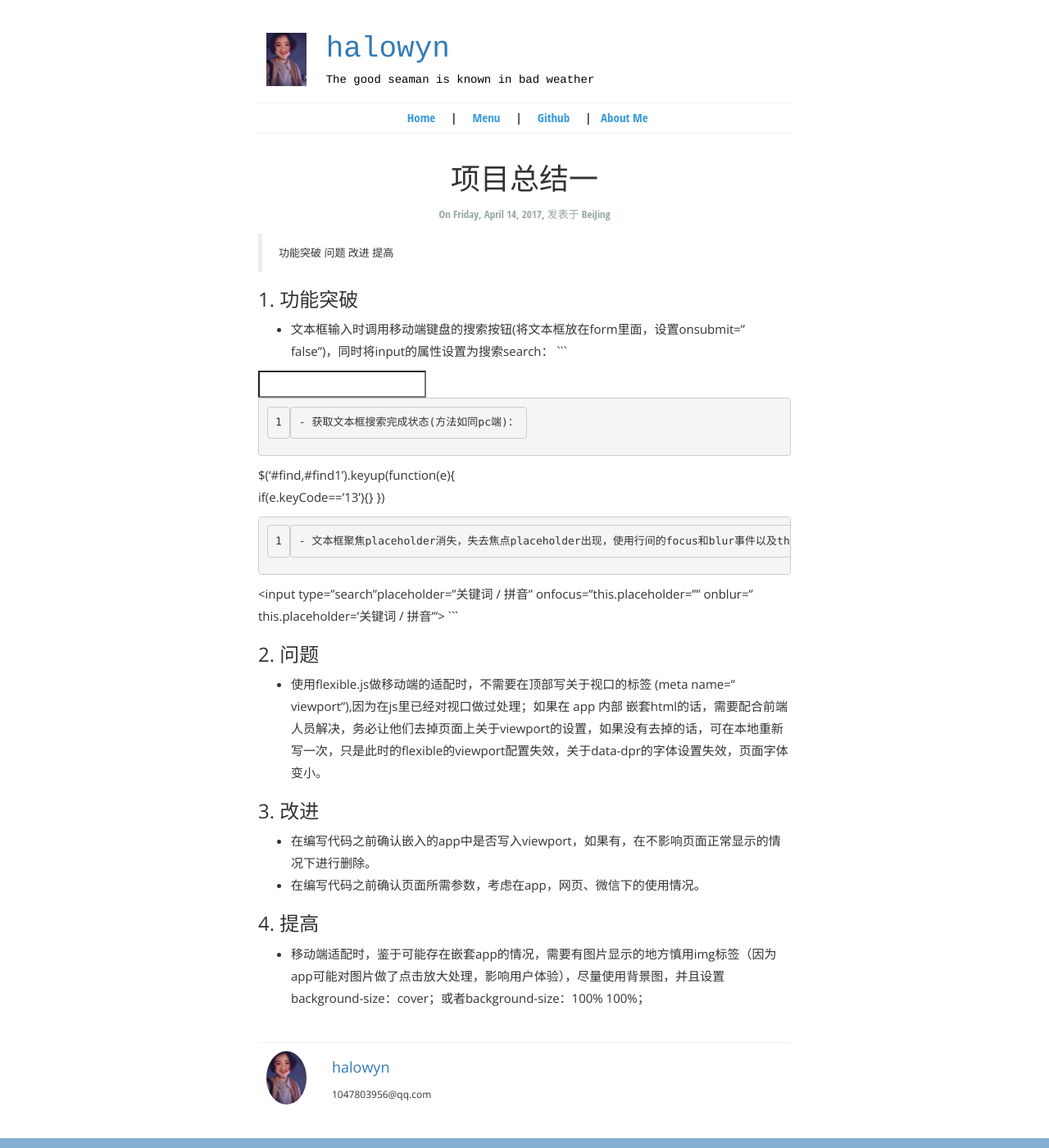
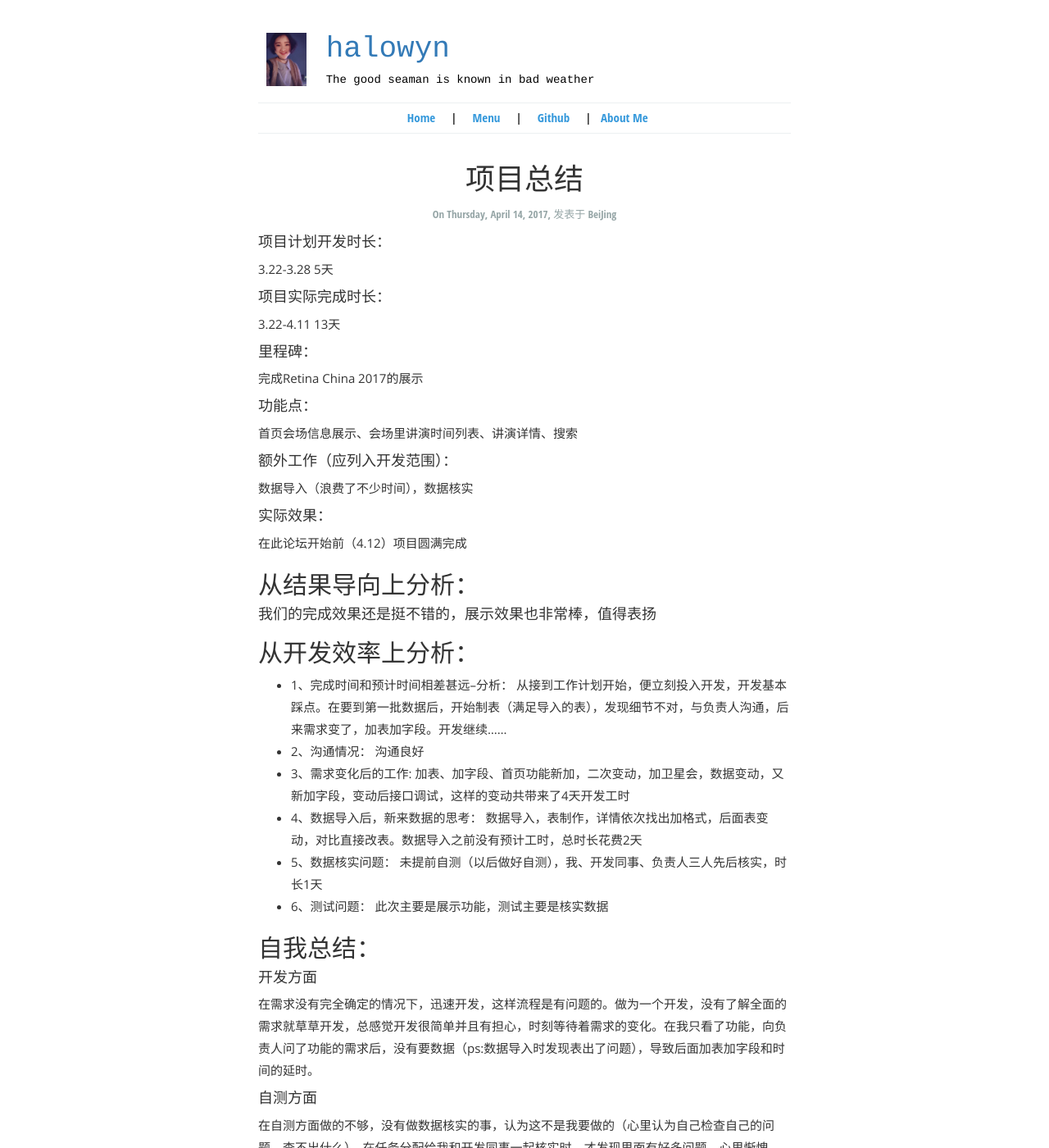
Before and after one commit to halowyn/halowyn.github.io, a Jekyll site: the page built from _posts/2017-04-14-Getting-Started.md, in a window 1280 px wide and 1400 px high. Shown: the whole window at 82% size. Built offline with Jekyll 4.4.1, drawn with Linux system fonts in a browser that asks for light colours; some of the changed text lies outside the part shown.

Commit message:
总结一

````diff
--- a/_posts/2017-04-14-Getting-Started.md
+++ b/_posts/2017-04-14-Getting-Started.md
@@ -1,41 +1,53 @@
 ---
 layout: post_layout
-title: 项目总结一
-time: On Friday, April 14, 2017
+title: 项目总结
+time: On Thursday, April 14, 2017
 location: BeiJing
 pulished: true
-
+excerpt_separator: "```"
 ---
->功能突破
->问题
->改进
->提高
 
 
-### 1. 功能突破
-- 文本框输入时调用移动端键盘的搜索按钮(将文本框放在form里面，设置onsubmit="false")，同时将input的属性设置为搜索search：
-```
-<form id="form" onsubmit="return false;">
-	<input type="search" id="find" class="l0">
-</form>
-```
-- 获取文本框搜索完成状态(方法如同pc端)：
-```
-$('#find,#find1').keyup(function(e){
-		if(e.keyCode=='13'){}
-})
-```
-- 文本框聚焦placeholder消失，失去焦点placeholder出现，使用行间的focus和blur事件以及this，代码如下：
-```
-<input type="search"placeholder="关键词 / 拼音" onfocus="this.placeholder=''" onblur="this.placeholder='关键词 / 拼音'">
-```
-### 2. 问题
-- 使用flexible.js做移动端的适配时，不需要在顶部写关于视口的标签 (meta name="viewport"),因为在js里已经对视口做过处理；如果在 app 内部 嵌套html的话，需要配合前端人员解决，务必让他们去掉页面上关于viewport的设置，如果没有去掉的话，可在本地重新写一次，只是此时的flexible的viewport配置失效，关于data-dpr的字体设置失效，页面字体变小。
+#### 项目计划开发时长：
+3.22-3.28 5天
+#### 项目实际完成时长：
+3.22-4.11 13天
+#### 里程碑：
+完成Retina China 2017的展示
+#### 功能点：
+首页会场信息展示、会场里讲演时间列表、讲演详情、搜索
+#### 额外工作（应列入开发范围）：
+数据导入（浪费了不少时间），数据核实
+#### 实际效果：
+在此论坛开始前（4.12）项目圆满完成
 
-### 3. 改进
-- 在编写代码之前确认嵌入的app中是否写入viewport，如果有，在不影响页面正常显示的情况下进行删除。
-- 在编写代码之前确认页面所需参数，考虑在app，网页、微信下的使用情况。
+## 从结果导向上分析：
+#### 我们的完成效果还是挺不错的，展示效果也非常棒，值得表扬
 
+## 从开发效率上分析：
+* 1、完成时间和预计时间相差甚远--分析：
+从接到工作计划开始，便立刻投入开发，开发基本踩点。在要到第一批数据后，开始制表（满足导入的表），发现细节不对，与负责人沟通，后来需求变了，加表加字段。开发继续......
+* 2、沟通情况：
+沟通良好
+* 3、需求变化后的工作:
+加表、加字段、首页功能新加，二次变动，加卫星会，数据变动，又新加字段，变动后接口调试，这样的变动共带来了4天开发工时
+* 4、数据导入后，新来数据的思考：
+数据导入，表制作，详情依次找出加格式，后面表变动，对比直接改表。数据导入之前没有预计工时，总时长花费2天
+* 5、数据核实问题：
+未提前自测（以后做好自测），我、开发同事、负责人三人先后核实，时长1天
+* 6、测试问题：
+此次主要是展示功能，测试主要是核实数据
 
-### 4. 提高
-- 移动端适配时，鉴于可能存在嵌套app的情况，需要有图片显示的地方慎用img标签（因为app可能对图片做了点击放大处理，影响用户体验），尽量使用背景图，并且设置background-size：cover；或者background-size：100% 100%；
+## 自我总结：
+#### 开发方面
+在需求没有完全确定的情况下，迅速开发，这样流程是有问题的。做为一个开发，没有了解全面的需求就草草开发，总感觉开发很简单并且有担心，时刻等待着需求的变化。在我只看了功能，向负责人问了功能的需求后，没有要数据（ps:数据导入时发现表出了问题），导致后面加表加字段和时间的延时。
+#### 自测方面
+在自测方面做的不够，没有做数据核实的事，认为这不是我要做的（心里认为自己检查自己的问题，查不出什么），在任务分配给我和开发同事一起核实时，才发现里面有好多问题，心里惭愧，自我测试很重要，下次一定重视
+## 引发思考：
+#### 怎样的一个开发流程适合创业公司？
+* [北京软件开发公司敏捷开发的6个实战经验](http://www.hivekion.com/news/2017/0219/155.html)
+* [北京软件开发公司项目管理体会](http://www.hivekion.com/news/wangluoyingxiao/2017/0304/169.html)
+* [北京软件开发公司告诉你七款敏捷开发工具](http://www.hivekion.com/news/wangluoyingxiao/2017/0307/170.html)
+* [北京软件开发公司软件测试教程](http://www.hivekion.com/news/changjianwenti/2017/0225/161.html)
+
+  未完待续...
````
